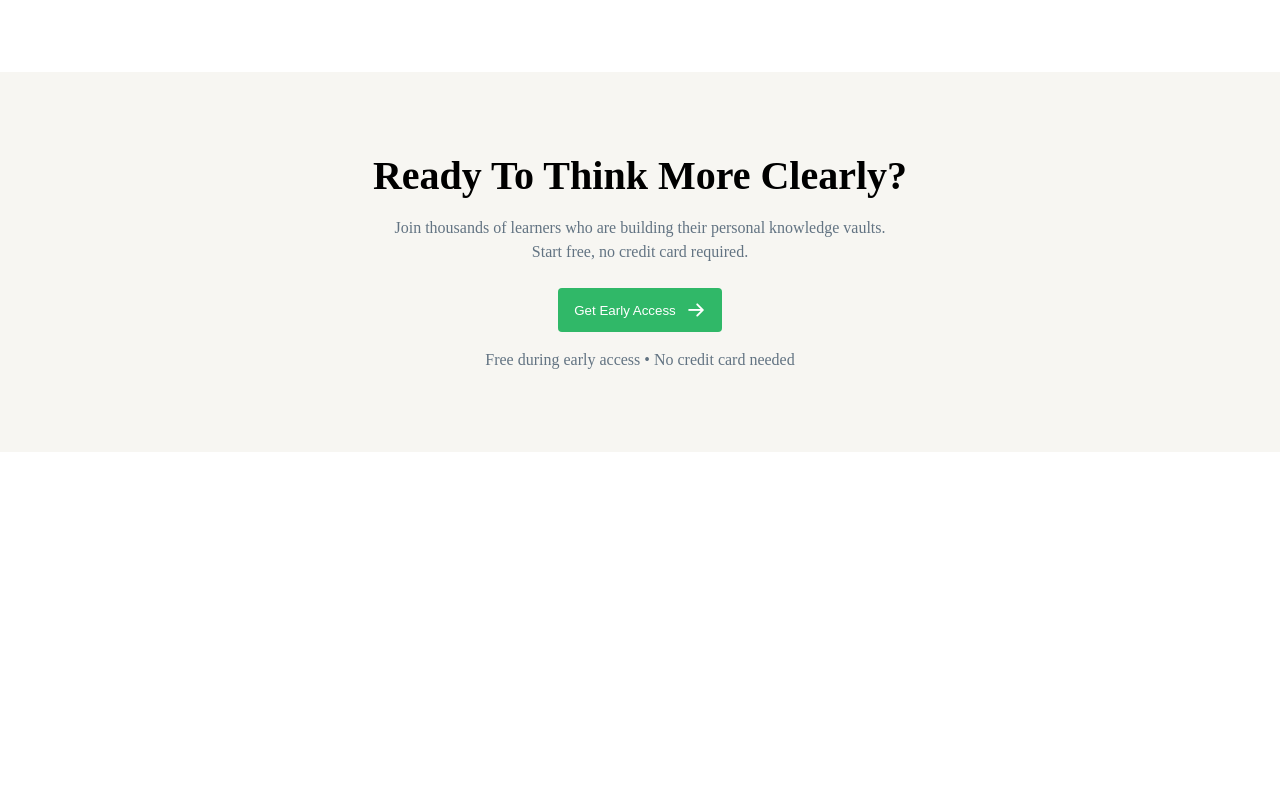
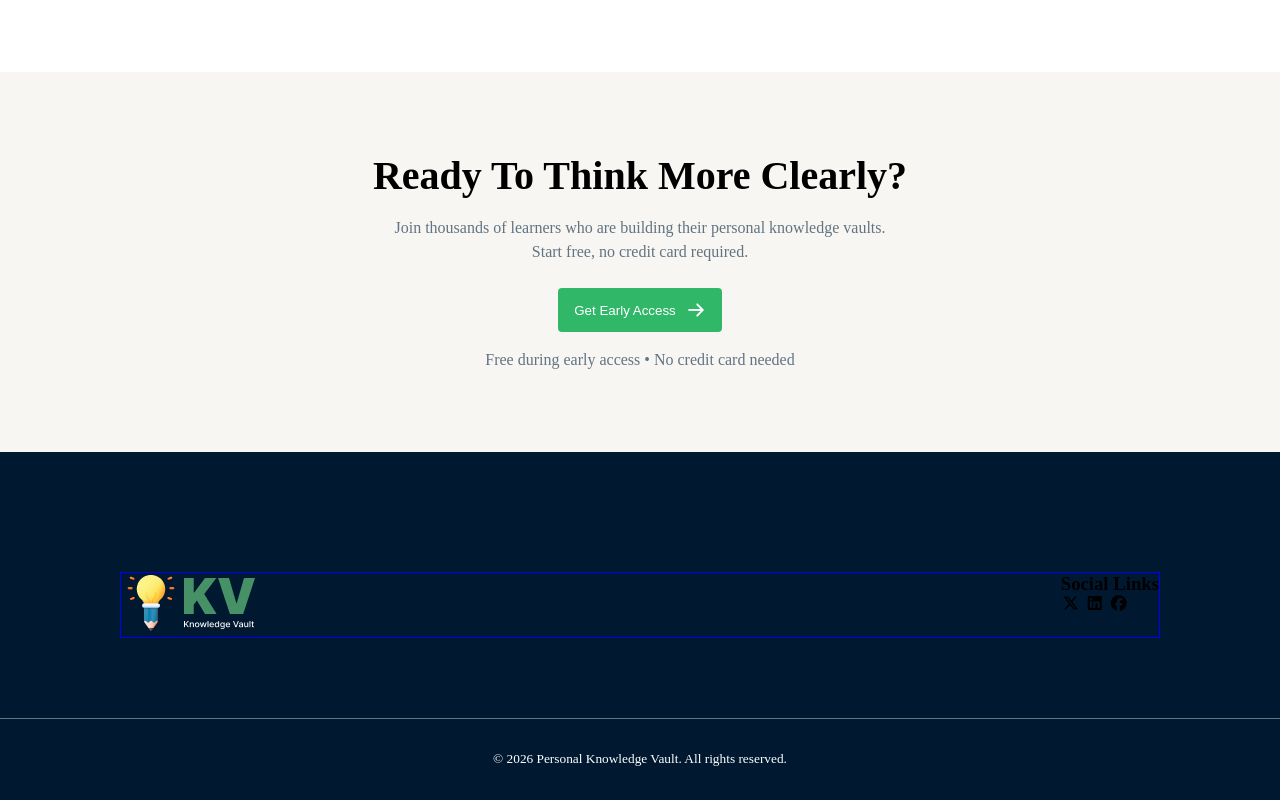
Before and after one commit to Nabil642/Assignment1-PH, a plain HTML site: page index.html in a window 1280 px wide. Shown: the part 2026-2826 px from the top of the page. Before the commit the page ends 2478 px from the top, so only its background shows below. Drawn offline with Linux system fonts and the light colour scheme.

Commit message:
updated footer

```diff
--- a/index.html
+++ b/index.html
@@ -10,6 +10,13 @@
     <link
       href="https://fonts.googleapis.com/css2?family=Inter:ital,opsz,wght@0,14..32,100..900;1,14..32,100..900&family=Open+Sans:ital,wght@0,300..800;1,300..800&display=swap"
       rel="stylesheet"
+    />
+    <link
+      rel="stylesheet"
+      href="https://cdnjs.cloudflare.com/ajax/libs/font-awesome/7.0.1/css/all.min.css"
+      integrity="sha512-2SwdPD6INVrV/lHTZbO2nodKhrnDdJK9/kg2XD1r9uGqPo1cUbujc+IYdlYdEErWNu69gVcYgdxlmVmzTWnetw=="
+      crossorigin="anonymous"
+      referrerpolicy="no-referrer"
     />
   </head>
   <body>
@@ -134,6 +141,35 @@
       </section>
     </main>
 
-    <footer></footer>
+    <footer>
+      <section>
+        <div class="footer">
+          <div class="ft1">
+            <div>
+              <img src="./assets/logo-footer.png" alt="" />
+            </div>
+            <div>
+              <h3>Social Links</h3>
+              <div>
+                <i class="fa-brands fa-x-twitter"></i>
+                <i class="fa-brands fa-linkedin"></i>
+                <i class="fa-brands fa-facebook"></i>
+              </div>
+            </div>
+          </div>
+          <hr />
+          <div class="foot">
+            <footer>
+              <p>
+                <small
+                  >&copy; 2026 Personal Knowledge Vault. All rights
+                  reserved.</small
+                >
+              </p>
+            </footer>
+          </div>
+        </div>
+      </section>
+    </footer>
   </body>
 </html>
--- a/style.css
+++ b/style.css
@@ -376,3 +376,40 @@ nav {
   line-height: 24px;
   margin-bottom: 80px;
 }
+
+.footer {
+  max-width: 1600px;
+  height: 348px;
+  background-color: aqua;
+  padding-top: 120px;
+  background: var(--Style, rgba(0, 25, 49, 1));
+}
+
+.ft1 {
+  border: 1px solid blue;
+  display: flex;
+
+  justify-content: space-between;
+  margin: 0 120px 80px 120px;
+}
+.foot {
+  display: flex;
+  justify-content: center;
+  /* margin: 110px 120px 30px 120px; */
+  color: #ffffff;
+}
+
+hr {
+  /* Remove the default gray 3D border */
+  border: none;
+
+  /* Set the thickness and color */
+  height: 1px;
+  background-color: #627382; /* Your desired color */
+
+  /* Optional: Add spacing or width */
+  /* margin: 20px 0; */
+  margin-top: 80px;
+  margin-bottom: 30px;
+  width: 100%;
+}
```
